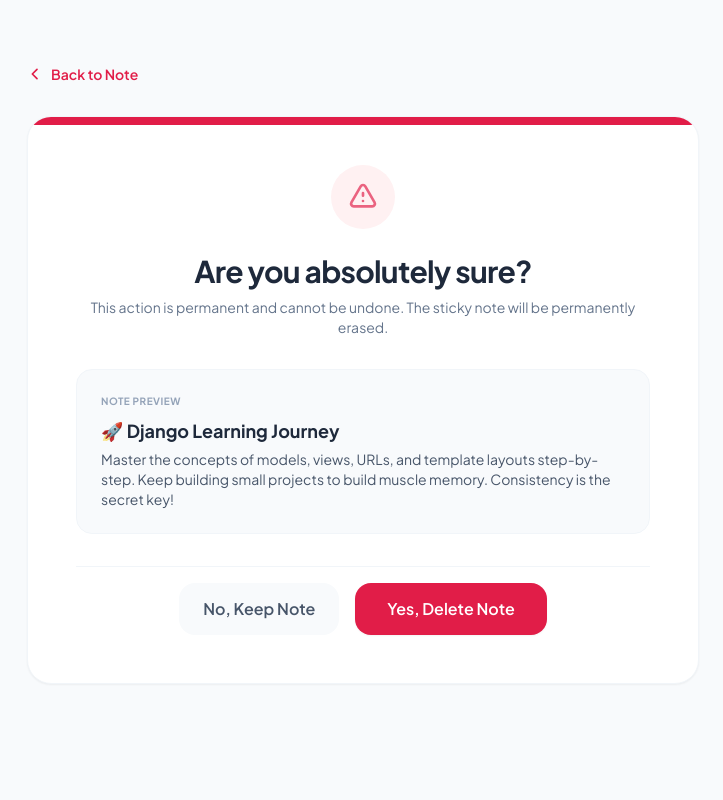
After one commit to desphixs/jottr-note-taking-app-django, a Django app: page /4/delete/ in a window 1280 px wide. The commit adds this page. Shown: the whole page, without its empty margins (277-1000 px from the left). Run offline with Django 5.2, Linux system fonts and the light colour scheme; data comes from the database, SQL or seed files in the repository; both versions use the stored data as it was after the commit; some libraries are stand-ins or nearby versions.

Commit message:
allow users to delete their existing notes.

```diff
--- /dev/null
+++ b/notes/templates/notes/delete_note.html
@@ -0,0 +1,83 @@
+<!DOCTYPE html>
+<html lang="en">
+
+<head>
+    <meta charset="UTF-8">
+    <meta name="viewport" content="width=device-width, initial-scale=1.0">
+    <title>Delete Note — Jottr</title>
+    <!-- We load TailwindCSS to give our page a premium, modern, startup-grade aesthetic right out of the box! -->
+    <script src="https://cdn.tailwindcss.com"></script>
+    <link href="https://fonts.googleapis.com/css2?family=Plus+Jakarta+Sans:wght@300;400;500;600;700&display=swap" rel="stylesheet">
+    <style>
+        body {
+            font-family: 'Plus Jakarta Sans', sans-serif;
+        }
+    </style>
+</head>
+
+<body class="bg-slate-50 min-h-screen text-slate-800 antialiased selection:bg-rose-100 selection:text-rose-900 py-16 px-4">
+    <div class="max-w-2xl mx-auto">
+        <!-- Back navigation link styled in clean minimalist rose with a subtle sliding arrow animation pointing back to Details -->
+        <a href="{% url 'notes:note_detail' note.pk %}"
+            class="inline-flex items-center text-sm font-semibold text-rose-600 hover:text-rose-800 transition-colors mb-8 group">
+            <svg class="w-4 h-4 mr-2 transform group-hover:-translate-x-1 transition-transform" fill="none"
+                stroke="currentColor" viewBox="0 0 24 24">
+                <path stroke-linecap="round" stroke-linejoin="round" stroke-width="2.5" d="M15 19l-7-7 7-7" />
+            </svg>
+            Back to Note
+        </a>
+
+        <!-- Large, beautiful detailed warning card -->
+        <div class="bg-white rounded-3xl p-8 md:p-12 shadow-sm border border-slate-100 relative overflow-hidden text-center">
+            <!-- Top accent border line using our signature solid danger rose theme -->
+            <div class="absolute top-0 left-0 w-full h-[8px] bg-rose-600"></div>
+
+            <!-- Danger Warning Icon -->
+            <div class="w-16 h-16 bg-rose-50 rounded-full flex items-center justify-center text-rose-600 mb-6 mx-auto">
+                <svg class="w-8 h-8 animate-pulse" fill="none" stroke="currentColor" viewBox="0 0 24 24">
+                    <path stroke-linecap="round" stroke-linejoin="round" stroke-width="2"
+                        d="M12 9v2m0 4h.01m-6.938 4h13.856c1.54 0 2.502-1.667 1.732-3L13.732 4c-.77-1.333-2.694-1.333-3.464 0L3.34 16c-.77 1.333.192 3 1.732 3z" />
+                </svg>
+            </div>
+
+            <header class="mb-8">
+                <h1 class="text-3xl font-extrabold text-slate-800 tracking-tight">
+                    Are you absolutely sure?
+                </h1>
+                <p class="text-slate-500 text-sm mt-2">
+                    This action is permanent and cannot be undone. The sticky note will be permanently erased.
+                </p>
+            </header>
+
+            <!-- Note Content Preview Sandbox Box -->
+            <div class="bg-slate-50 border border-slate-100 rounded-2xl p-6 mb-8 text-left">
+                <span class="text-[10px] uppercase font-bold text-slate-400 tracking-wider block mb-2">Note Preview</span>
+                <h3 class="font-bold text-slate-800 text-lg mb-1">{{ note.title }}</h3>
+                <p class="text-slate-600 text-sm line-clamp-3 whitespace-pre-line">{{ note.content }}</p>
+            </div>
+
+            <!-- Note Deletion HTML Form -->
+            <!-- We submit the form via POST to delete our SQLite record row! -->
+            <form method="POST" class="space-y-6">
+                <!-- VERY IMPORTANT: Django requires the {% csrf_token %} tag inside POST forms! -->
+                {% csrf_token %}
+
+                <!-- Form Action Buttons in a nice flex container -->
+                <div class="flex flex-col sm:flex-row gap-4 justify-center pt-4 border-t border-slate-100">
+                    <!-- Cancel Button: links back to our single note details view page -->
+                    <a href="{% url 'notes:note_detail' note.pk %}"
+                        class="w-full sm:w-auto text-center px-6 py-3.5 bg-slate-50 hover:bg-slate-100 text-slate-600 font-semibold rounded-2xl transition-colors duration-300">
+                        No, Keep Note
+                    </a>
+                    <!-- Submit Button: Triggers form data package submission to delete database record -->
+                    <button type="submit"
+                        class="w-full sm:w-auto px-8 py-3.5 bg-rose-600 hover:bg-rose-700 active:scale-95 text-white font-semibold rounded-2xl shadow-sm hover:shadow-md transition-all duration-300">
+                        Yes, Delete Note
+                    </button>
+                </div>
+            </form>
+        </div>
+    </div>
+</body>
+
+</html>
--- a/notes/urls.py
+++ b/notes/urls.py
@@ -29,4 +29,9 @@ urlpatterns = [
     # The segment '<int:pk>/edit/' captures the barcode ID of the note being updated,
     # and opens a pre-populated workspace for edit operations!
     path('<int:pk>/edit/', views.edit_note, name='edit_note'),
+
+    # This path maps to our 'delete_note' view function to handle deleting existing notes.
+    # The segment '<int:pk>/delete/' captures the barcode ID of the note being deleted,
+    # and opens a confirmation dialog warning screen!
+    path('<int:pk>/delete/', views.delete_note, name='delete_note'),
 ]
--- a/notes/views.py
+++ b/notes/views.py
@@ -114,3 +114,25 @@ def edit_note(request, pk):
 
     # We render the edit_note.html template and deliver the context serving tray!
     return render(request, 'notes/edit_note.html', context)
+
+# We define a brand new view function to handle deleting existing notes!
+# This view takes both 'request' and 'pk' parameters to capture the targeted note card!
+def delete_note(request, pk):
+    # We fetch the specific note folder we want to delete from our SQLite database cabinet!
+    note = Note.objects.get(pk=pk)
+
+    # We check if the incoming request is a POST submission (user confirmed deletion!)
+    if request.method == 'POST':
+        # We delete the note folder permanently from our database cabinet!
+        note.delete()
+        # Once deleted, we redirect the user cleanly back to our homepage note dashboard!
+        return redirect('notes:note_list')
+
+    # If it is a GET request, the user is just loading the delete confirmation screen!
+    # We pack the note object onto our serving tray so the template can show a preview of what is being deleted!
+    context = {
+        'note': note,
+    }
+
+    # We render our delete confirmation workspace template!
+    return render(request, 'notes/delete_note.html', context)
```
Also changed, not shown: notes/templates/notes/note_detail.html (+17 -4 lines), db.sqlite3.
